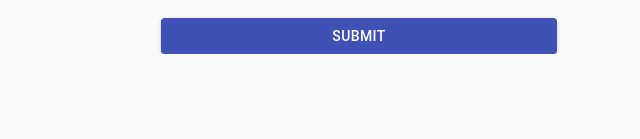
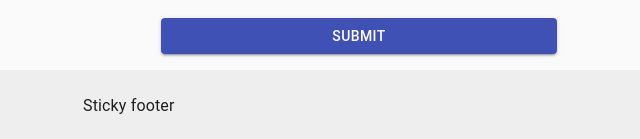
Before and after one commit to camscoderepo/Next_Portfolio, a Next.js app: page / in a window 1280 px wide. Shown: the part 1886-2025 px from the top of the page, without its empty margins (281-921 px from the left). Before the commit the page ends 1940 px from the top, so only its background shows below. Built offline with nearby package versions, Linux system fonts and the light colour scheme.

Commit message:
Added footer

```diff
--- /dev/null
+++ b/components/Layouts/Footer.js
@@ -0,0 +1,32 @@
+import React from 'react';
+import CssBaseline from '@material-ui/core/CssBaseline';
+import Typography from '@material-ui/core/Typography';
+import { makeStyles } from '@material-ui/core/styles';
+import Container from '@material-ui/core/Container'
+
+const useStyles = makeStyles((theme ) => ({
+    root: {
+        display: 'flex',
+        flexDirection: 'column',
+      },
+    footer: {
+        padding: theme.spacing(3,2),
+        marginTop: 'auto',
+        backgroundColor:
+            theme.palette.type === 'light' ? theme.palette.grey[200] : theme.palette.grey[800]
+    }
+}));
+
+export default function StickyFooter() {
+    const classes = useStyles();
+
+    return (
+        <div className={classes.root}>
+            <footer className={classes.footer}>
+                <Container maxWidth="sm">
+                    <Typography variant="body1">Sticky footer</Typography>
+                </Container>
+            </footer>
+        </div>
+    )
+}
--- a/pages/index.tsx
+++ b/pages/index.tsx
@@ -6,6 +6,8 @@
 import Description from '../components/Description';
 import { CssBaseline } from '@material-ui/core';
 import Form from '../components/Form';
+import Footer from '../components/Layouts/Footer'
+
 
 const useStyles = makeStyles((theme: Theme ) =>
     createStyles({
@@ -23,6 +25,7 @@
         <Hero />
         <Description />
         <Form />
+        <Footer />
     </>
 );
 
```
